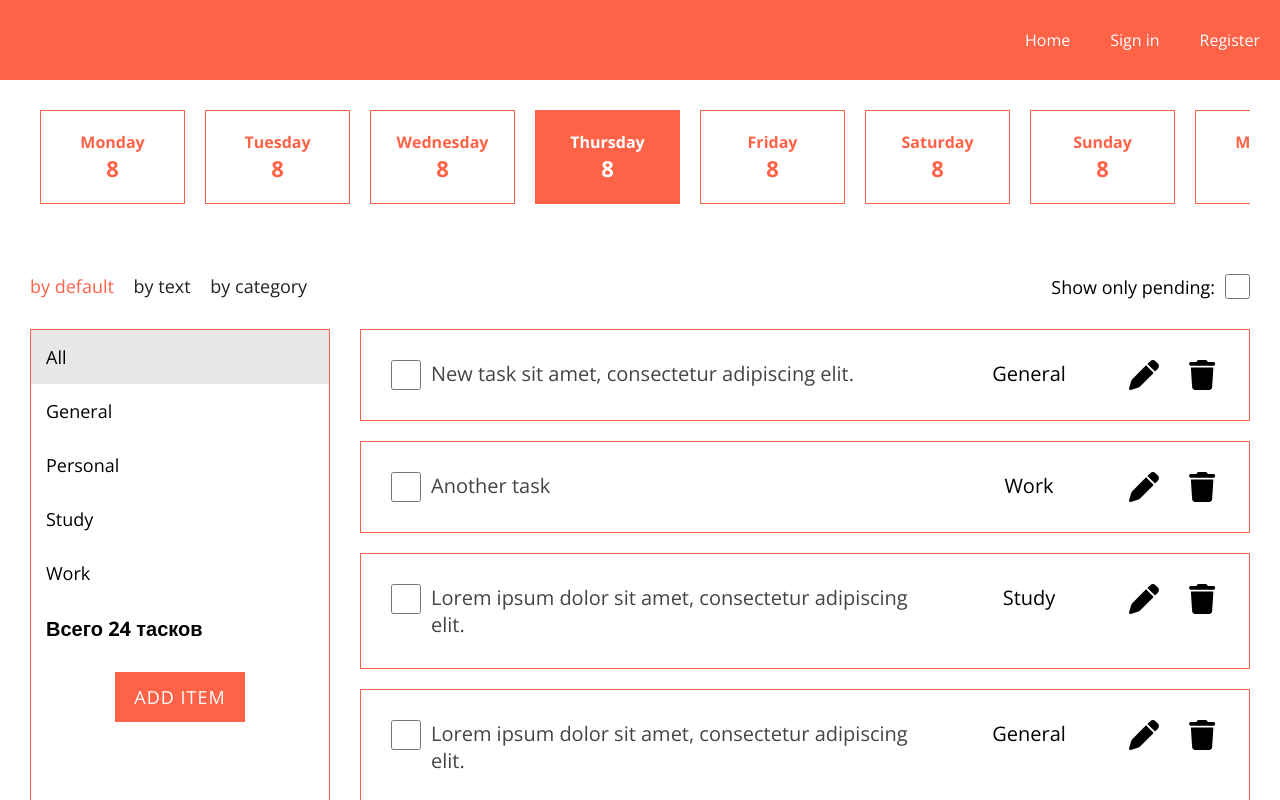
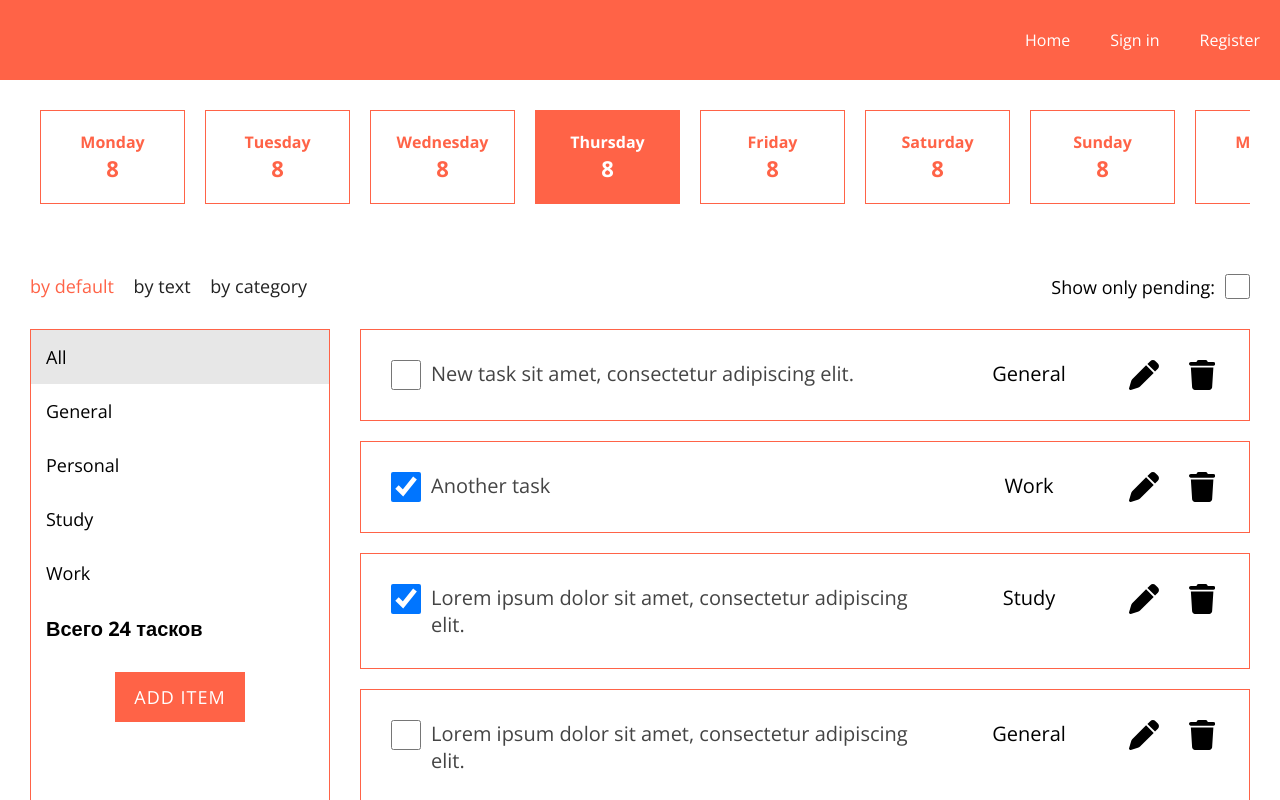
Before and after one commit to AleksandrKalinin/Task8, a Vue app: page /#/ in a window 1280 px wide. Shown: the top 800 px of the page. Built offline with nearby package versions, Linux system fonts and the light colour scheme.

Commit message:
Added changeStatus function to set current state of a task

```diff
--- a/src/components/ModalComponent.vue
+++ b/src/components/ModalComponent.vue
@@ -65,8 +65,10 @@ export default {
         let item = {};
         if (this.currentItem === null) {
           item.id = uuidv4();
+          item.completed = false;
         } else {
           item.id = this.currentItem.id;
+          item.completed = this.currentItem.completed;
         }
         item.text = this.text;
         item.date = this.date;
--- a/src/components/TodoItem.vue
+++ b/src/components/TodoItem.vue
@@ -1,6 +1,12 @@
 <template>
   <div class="tasks__item tasks-item">
-    <input class="tasks-item__checkbox" type="checkbox" name="" />
+    <input
+      class="tasks-item__checkbox"
+      type="checkbox"
+      name=""
+      v-bind:checked="item.completed"
+      v-on:click="changeStatus(item.id)"
+    />
     <p class="tasks-item__text">
       {{ item.text }}
     </p>
@@ -38,6 +44,10 @@ export default {
     editItem: function (id) {
       this.$store.commit("setCurrentItem", id);
       this.$store.commit("toggleModal");
+    },
+
+    changeStatus: function (id) {
+      this.$store.commit("changeStatus", id);
     },
   },
 };
--- a/src/store/index.js
+++ b/src/store/index.js
@@ -120,14 +120,17 @@ export default createStore({
 
     editItem(state, value) {
       let index = state.items.map((item) => item.id).indexOf(value.id);
-      console.log(value.id);
-      console.log(index);
       state.items[index] = value;
     },
 
     setCurrentItem(state, id) {
       let index = state.items.map((item) => item.id).indexOf(id);
       state.currentItem = state.items[index];
+    },
+
+    changeStatus(state, id) {
+      let index = state.items.map((item) => item.id).indexOf(id);
+      state.items[index].completed = !state.items[index].completed;
     },
   },
   actions: {
```
